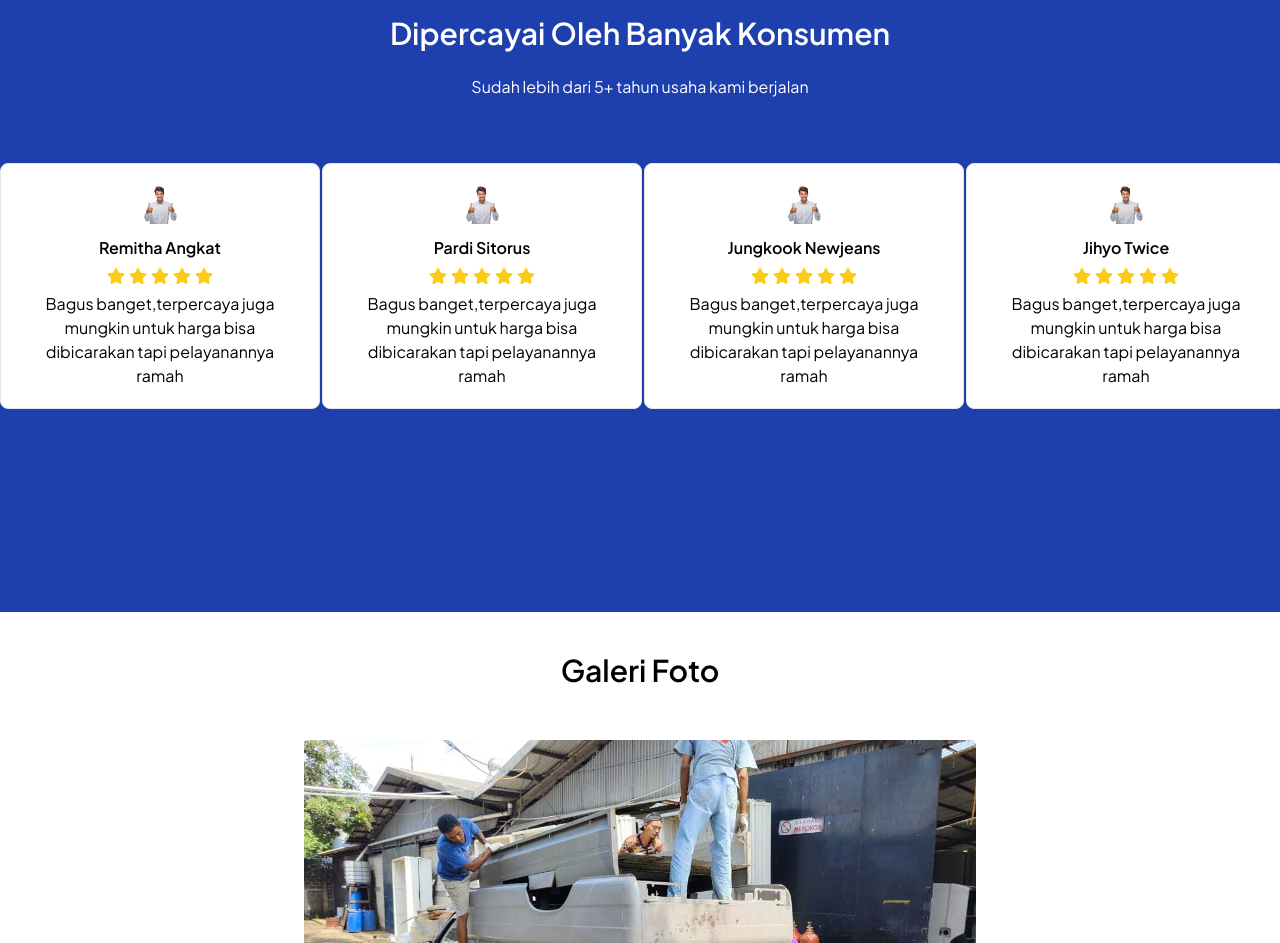
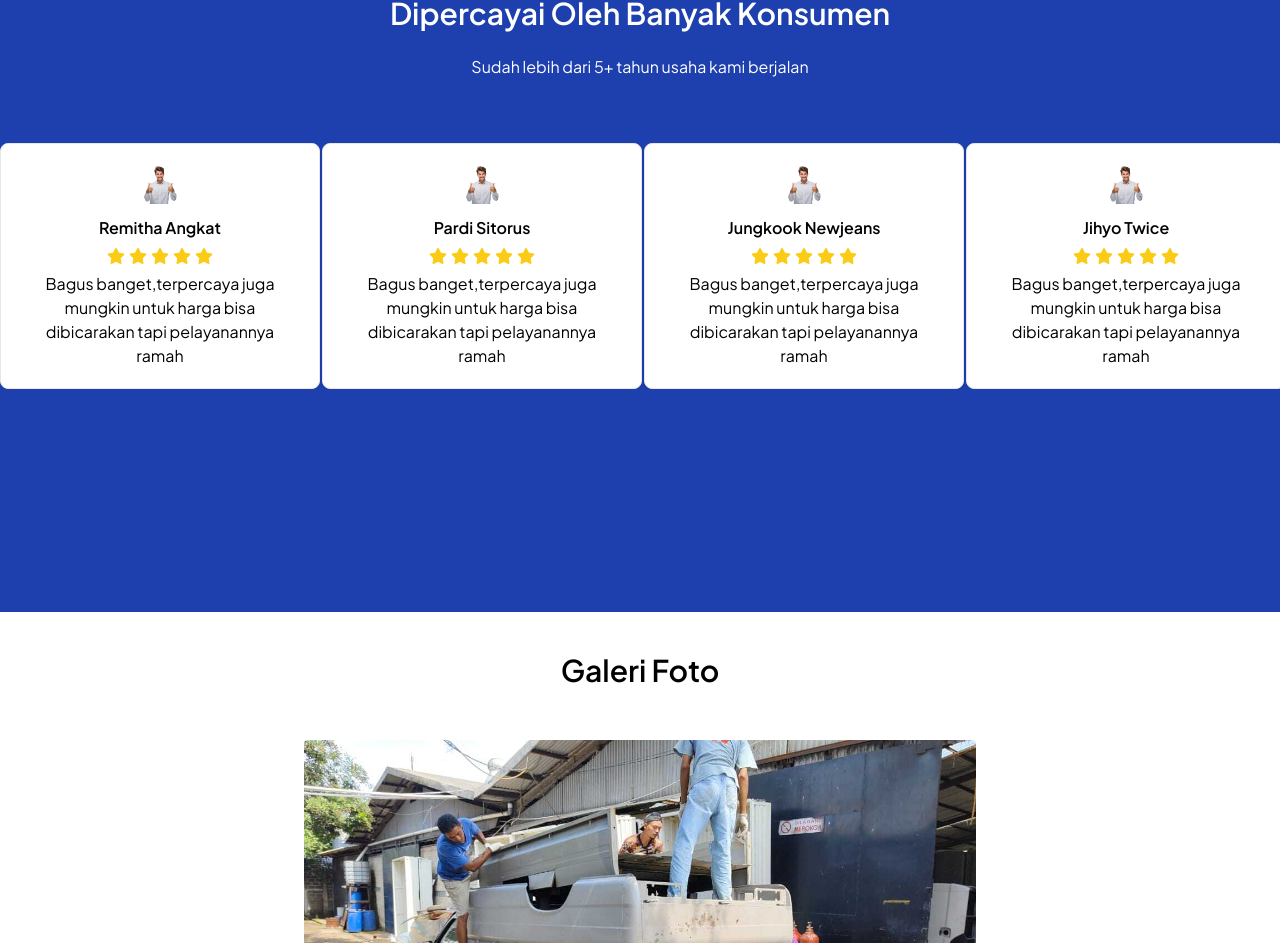
Before and after one commit to diosamuel/PJM, a Next.js app: page / in a window 1280 px wide. Shown: the part 2588-3531 px from the top of the page. Built offline with nearby package versions, Linux system fonts and the light colour scheme; no server answers.

Commit message:
margin testimoni

```diff
--- a/src/app/page.js
+++ b/src/app/page.js
@@ -175,7 +175,7 @@ export default function Tentang() {
             <p className="md:mb-10">
               Sudah lebih dari 5+ tahun usaha kami berjalan
             </p>
-            <div className="grid grid-cols-4 w-full gap-[21em] lg:gap-2 overflow-x-auto pl-3 lg:pl-0 lg:w-fit">
+            <div className="grid grid-cols-4 w-full gap-[21em] lg:gap-2 overflow-x-auto pl-3 lg:pl-0 lg:w-fit mb-10">
               <TestimonialCard
                 name="Remitha Angkat"
                 stars={5}
```
